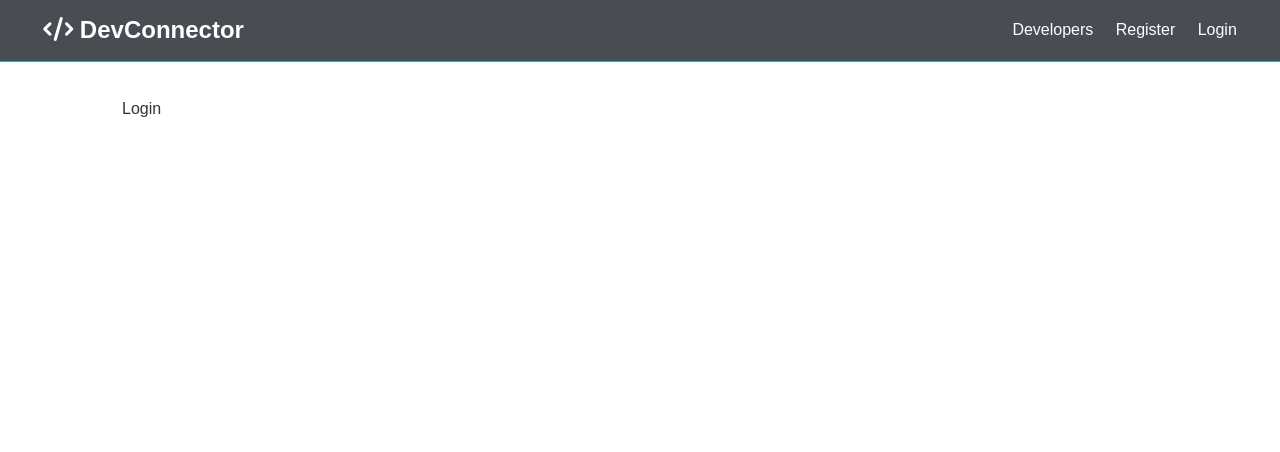
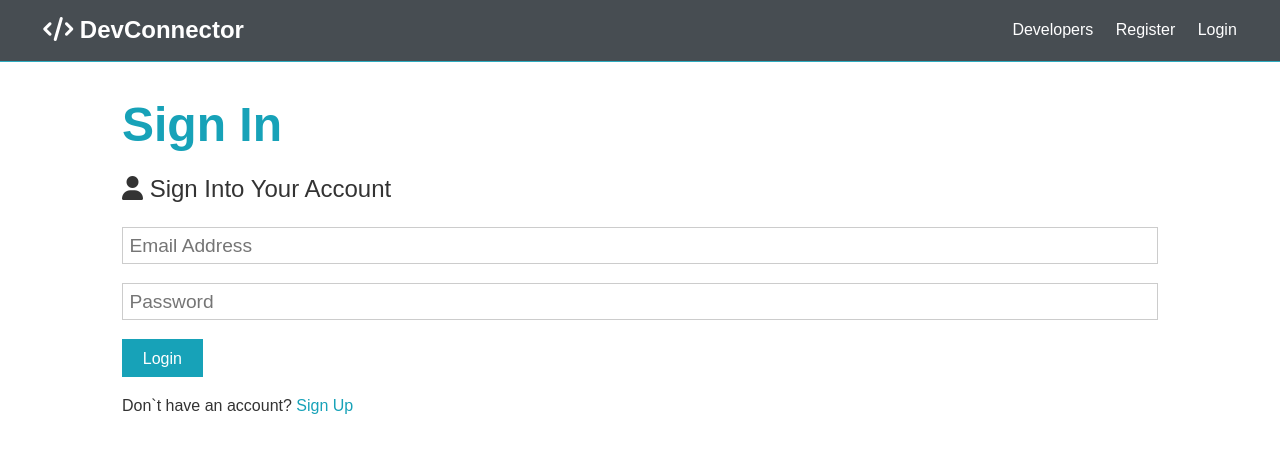
Before and after one commit to Artem-kovalenko/Dev_Connector, a React (Create React App) app in the folder client/: page /login in a window 1280 px wide. Shown: the top 452 px of the page. Built offline with nearby package versions, Linux system fonts and the light colour scheme.

Commit message:
Login Form

```diff
--- a/client/src/components/auth/Login.js
+++ b/client/src/components/auth/Login.js
@@ -1,10 +1,51 @@
-import React from 'react';
+import React, { Fragment, useState } from 'react';
+import { Link } from 'react-router-dom';
 
 const Login = () => {
+
+    const [formData, setFormData] = useState({
+        email: '',
+        password: ''
+    });
+
+    const { email, password } = formData;
+
+    const onChange = e => setFormData({ ...formData, [e.target.name]: e.target.value });
+
+    const onSubmit = async e => {
+        e.preventDefault();
+        console.log('SUCCESS');
+    }
+
     return (
-        <div>
-            Login
-        </div>
+        <Fragment>
+            <h1 className="large text-primary">Sign In</h1>
+            <p className="lead"><i className="fas fa-user"></i> Sign Into Your Account</p>
+            <form className="form" onSubmit={e => onSubmit(e)}>
+                <div className="form-group">
+                    <input
+                        type="email"
+                        placeholder="Email Address"
+                        name="email"
+                        value={email}
+                        onChange={e => onChange(e)}/>
+                </div>
+                <div className="form-group">
+                    <input
+                        type="password"
+                        placeholder="Password"
+                        name="password"
+                        minLength="6"
+                        value={password}
+                        onChange={e => onChange(e)}
+                    />
+                </div>
+                <input type="submit" className="btn btn-primary" value="Login"/>
+            </form>
+            <p className="my-1">
+                Don`t have an account? <Link to="/register">Sign Up</Link>
+            </p>
+        </Fragment>
     );
 };
 
--- a/client/src/components/auth/Register.js
+++ b/client/src/components/auth/Register.js
@@ -1,5 +1,5 @@
 import React, { Fragment, useState } from 'react';
-import userEvent from "@testing-library/user-event";
+import { Link } from 'react-router-dom';
 
 const Register = () => {
 
@@ -12,15 +12,16 @@
 
     const { name, email, password, password2 } = formData;
 
-    const onChange = e => setFormData({...formData, [e.target.name]: e.target.value});
+    const onChange = e => setFormData({ ...formData, [e.target.name]: e.target.value });
 
-    const onSubmit = e => {
+    const onSubmit = async e => {
         e.preventDefault();
-        if(password !== password2) {
+        if (password !== password2) {
             console.log('Passwords do not match')
         } else {
-            console.log(formData)
+            console.log('SUCCESS');
         }
+
     }
 
     return (
@@ -72,7 +73,7 @@
                 <input type="submit" className="btn btn-primary" value="Register"/>
             </form>
             <p className="my-1">
-                Already have an account? <a href="login.html">Sign In</a>
+                Already have an account? <Link to="/login">Sign In</Link>
             </p>
         </Fragment>
     );
```
